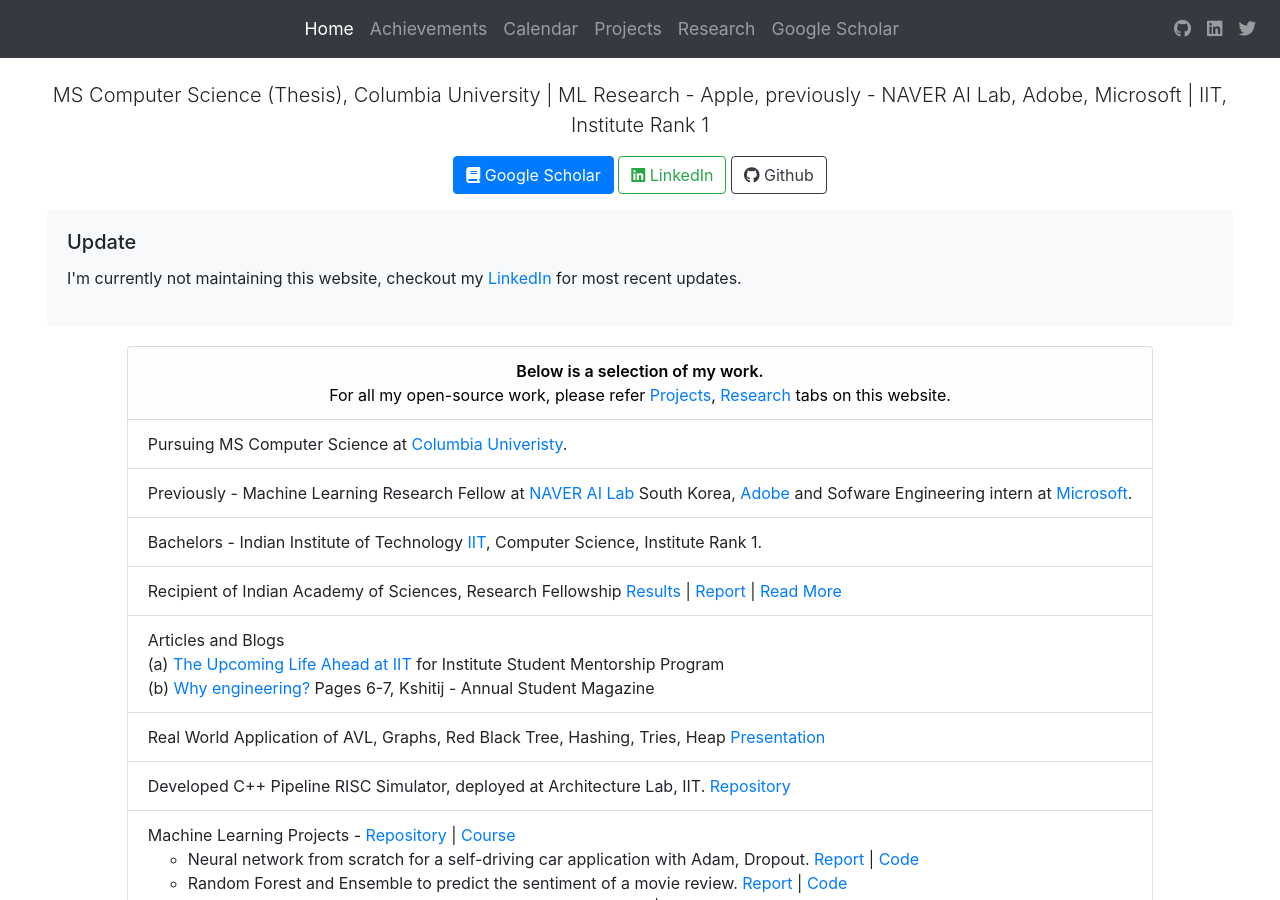
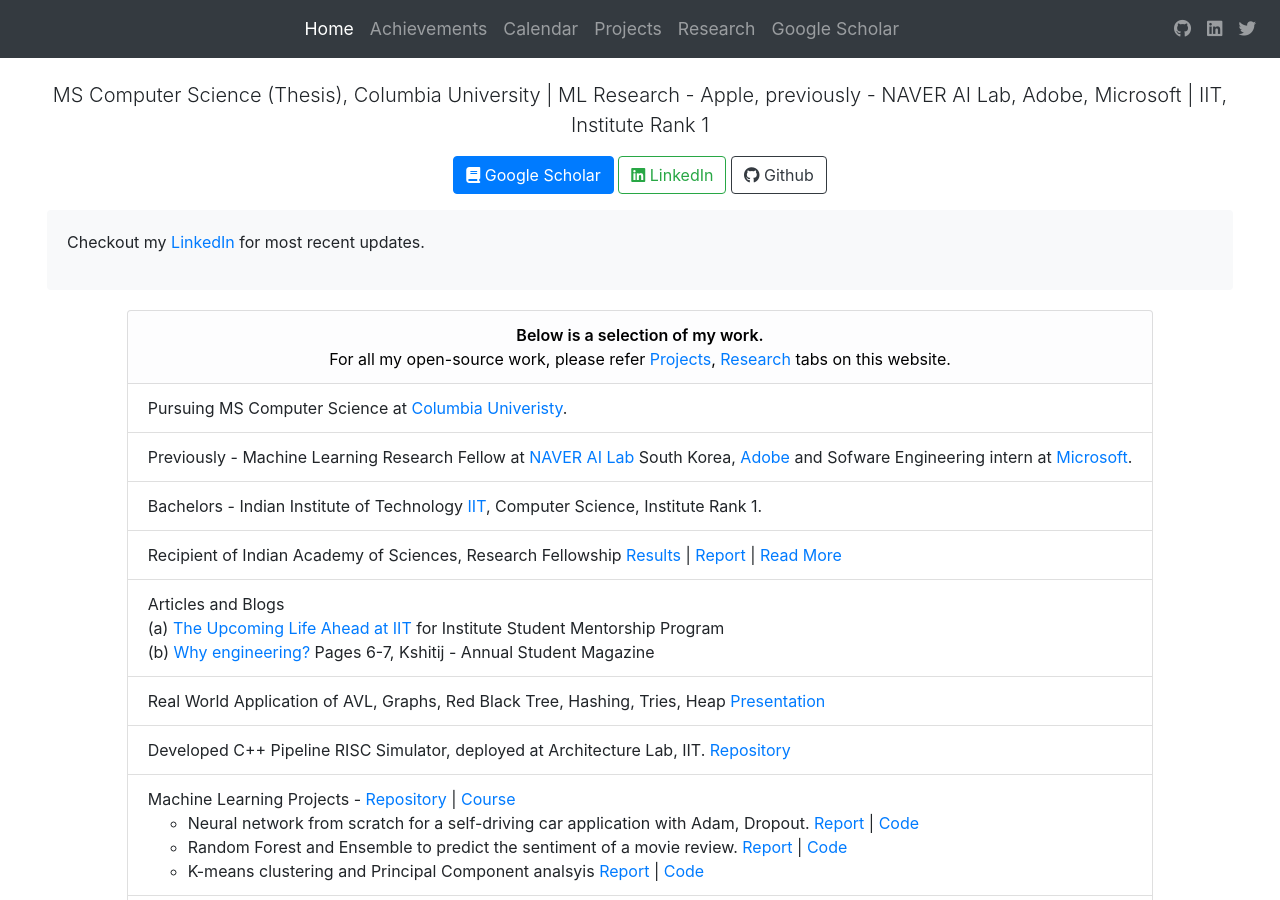
Before and after one commit to thenamangoyal/thenamangoyal.github.io, a Jekyll site: the page built from index.html, in a window 1280 px wide and 900 px high. Built offline with Jekyll 4.4.1, drawn with Linux system fonts in a browser that asks for light colours; nearby versions of some CDN libraries.

Commit message:
Change linkedin message remove update

```diff
--- a/index.html
+++ b/index.html
@@ -66,8 +66,8 @@ layout: bootstrap
                 <div class="col-12 col-lg-12">
                     <div class="card w-100 bg-light p-0 m-0 mb-1">
                         <div class="card-body">
-                            <h5 class="card-title">Update</h5>
-                            <blockquote>I'm currently not maintaining this website, checkout my  <a target="_blank" href="https://www.linkedin.com/in/goyal-naman/">LinkedIn</a> for most recent updates.</blockquote>
+<!--                             <h5 class="card-title">Update</h5> -->
+                            <blockquote>Checkout my  <a target="_blank" href="https://www.linkedin.com/in/goyal-naman/">LinkedIn</a> for most recent updates.</blockquote>
                         </div>
                     </div>
                 </div>
```
